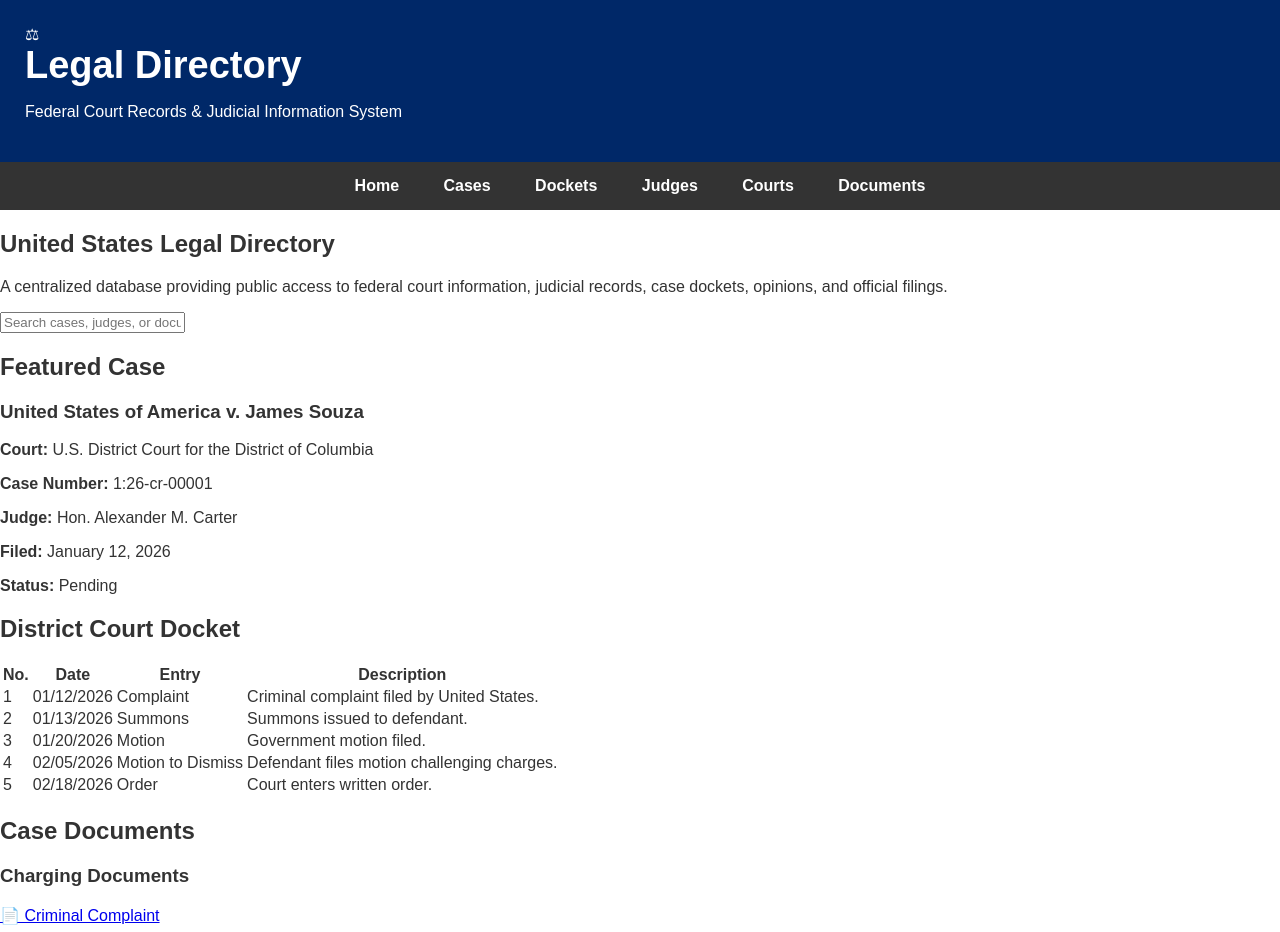
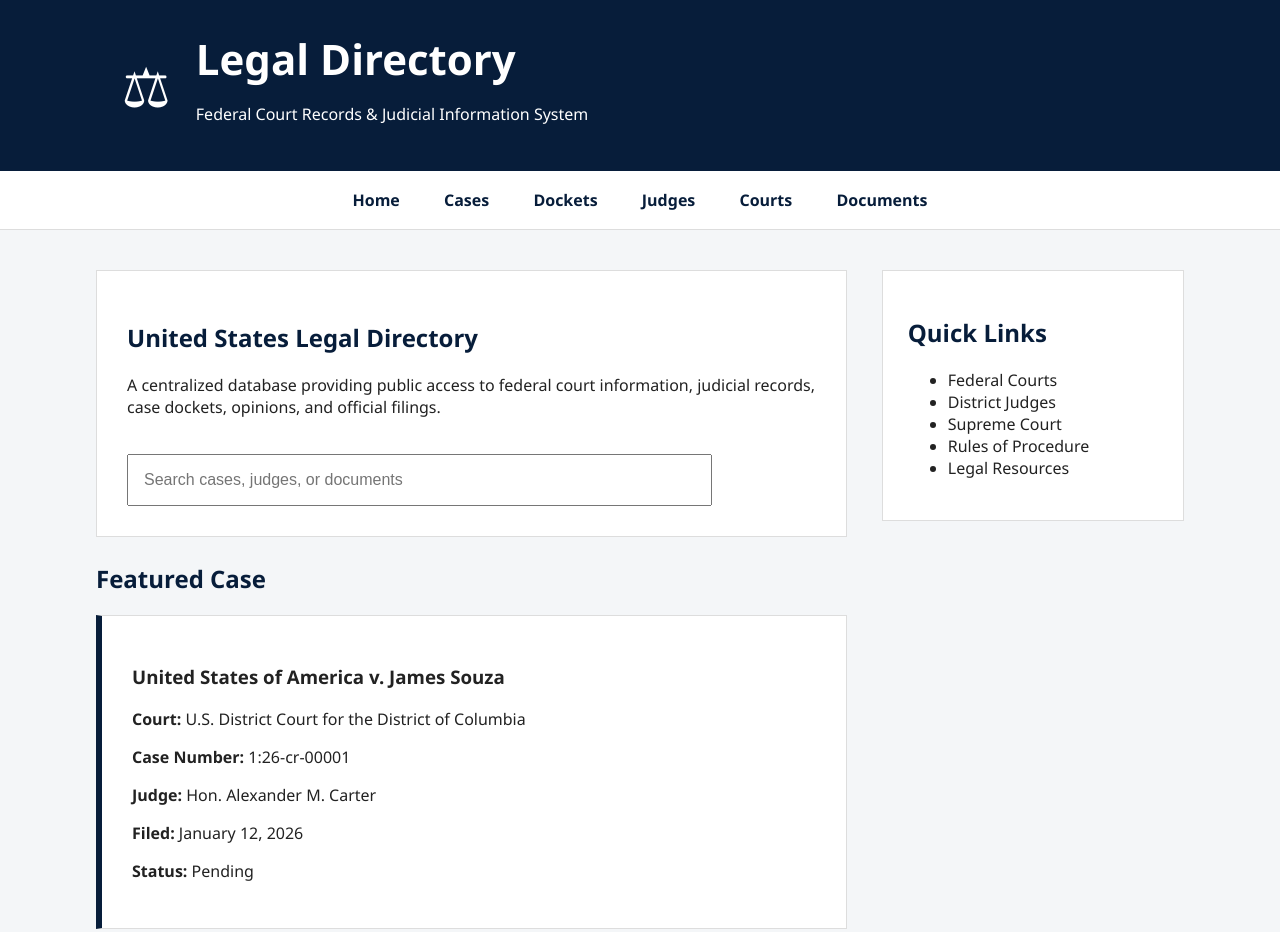
Before and after one commit to jacktpooh-beep/USBC-Legal-Directory, a plain HTML site: page index.html in a window 1280 px wide. Shown: the top 932 px of the page. Drawn offline with Linux system fonts and the light colour scheme.

Commit message:
Update style.css

```diff
--- a/style.css
+++ b/style.css
@@ -1,9 +1,9 @@
 body {
 
 margin:0;
-font-family: Arial, Helvetica, sans-serif;
-background:#ffffff;
-color:#333;
+font-family:"Segoe UI", Arial, sans-serif;
+background:#f4f6f8;
+color:#222;
 
 }
 
@@ -11,47 +11,35 @@ color:#333;
 
 header {
 
-background:#002868;
+background:#071d3a;
 color:white;
-padding:25px;
+padding:30px;
 
 }
 
 
+.header {
 
-.top {
-
+width:85%;
+margin:auto;
 display:flex;
 align-items:center;
-max-width:1100px;
-margin:auto;
 
 }
 
 
-
 .seal {
 
-width:90px;
+font-size:55px;
 margin-right:25px;
 
 }
 
 
-
 header h1 {
 
-font-size:38px;
+font-size:42px;
 margin:0;
-
-}
-
-
-
-header h2 {
-
-font-size:18px;
-font-weight:normal;
 
 }
 
@@ -59,8 +47,9 @@ font-weight:normal;
 
 nav {
 
-background:#333;
-padding:15px;
+background:white;
+padding:18px;
+border-bottom:1px solid #ddd;
 text-align:center;
 
 }
@@ -69,60 +58,30 @@ text-align:center;
 
 nav a {
 
-color:white;
+margin:20px;
 text-decoration:none;
-margin:20px;
+color:#071d3a;
 font-weight:bold;
 
 }
 
 
 
-.hero {
+.layout {
 
-background:#eeeeee;
-padding:50px;
-text-align:center;
+width:85%;
+margin:auto;
+display:flex;
+gap:35px;
+padding:40px 0;
 
 }
 
 
 
-.hero h1 {
+main {
 
-color:#002868;
-font-size:36px;
-
-}
-
-
-
-button {
-
-background:#002868;
-color:white;
-padding:15px 30px;
-border:none;
-font-size:16px;
-
-}
-
-
-
-.content {
-
-display:flex;
-max-width:1100px;
-margin:auto;
-padding:40px;
-
-}
-
-
-
-.main {
-
-width:70%;
+width:75%;
 
 }
 
@@ -130,46 +89,108 @@ width:70%;
 
 aside {
 
-width:30%;
-background:#f1f1f1;
+width:25%;
+background:white;
 padding:25px;
+height:max-content;
+border:1px solid #ddd;
 
 }
 
 
 
-.cards {
 
-display:flex;
+.welcome,
+.case,
+.documents div {
+
+background:white;
+padding:30px;
+border:1px solid #ddd;
+margin-bottom:25px;
 
 }
 
 
 
-.card {
+input {
 
-border:1px solid #ccc;
-padding:20px;
-margin:10px;
+width:80%;
+padding:15px;
+margin-top:20px;
+font-size:16px;
+
+}
+
+
+
+h2 {
+
+color:#071d3a;
+
+}
+
+
+
+.case {
+
+border-left:6px solid #071d3a;
+
+}
+
+
+
+table {
+
+width:100%;
+border-collapse:collapse;
+background:white;
+
+}
+
+
+
+th {
+
+background:#071d3a;
+color:white;
+padding:15px;
+text-align:left;
+
+}
+
+
+
+td {
+
+padding:15px;
+border-bottom:1px solid #ddd;
+
+}
+
+
+
+.documents {
+
+display:flex;
+gap:20px;
+
+}
+
+
+
+.documents div {
+
 width:30%;
 
 }
 
 
 
-.card h3 {
+.documents a {
 
-color:#002868;
-
-}
-
-
-
-.announcement {
-
-border-left:5px solid #002868;
-padding:15px;
-background:#f5f5f5;
+color:#0645ad;
+text-decoration:none;
 
 }
 
@@ -177,9 +198,9 @@ background:#f5f5f5;
 
 footer {
 
-background:#002868;
+background:#071d3a;
 color:white;
+padding:30px;
 text-align:center;
-padding:25px;
 
 }
```
